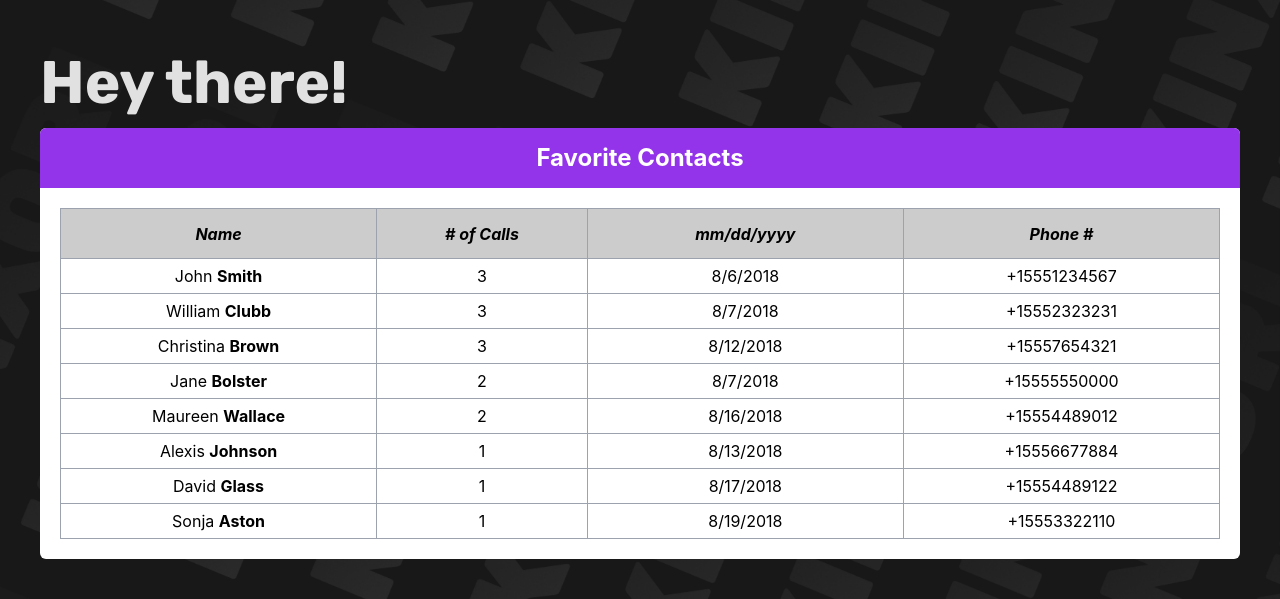
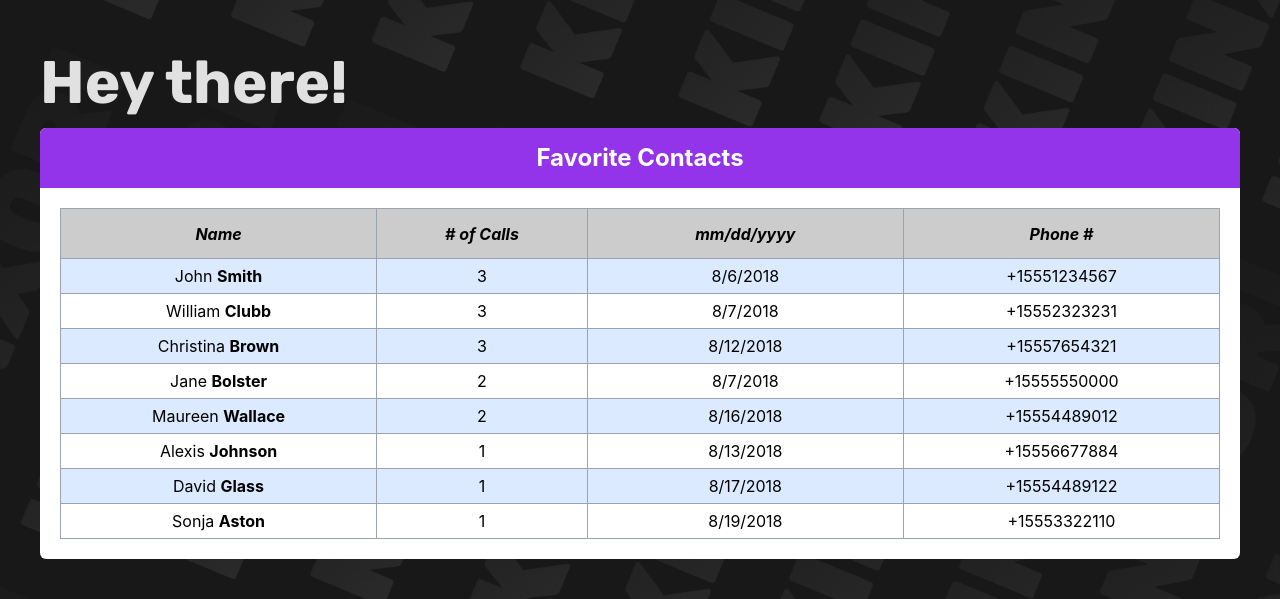
Before and after one commit to kinxori/technical-test-2, a React (Vite) app: page / in a window 1280 px wide. Shown: the part 258-857 px from the top of the page. Built offline with nearby package versions, Linux system fonts and the light colour scheme.

Commit message:
adding even subclass to apply a color

```diff
--- a/src/components/UserFilter.jsx
+++ b/src/components/UserFilter.jsx
@@ -5,7 +5,7 @@ export default function UserFilterComponent() {
   const [filteredData, setFilteredData] = useState([{}]);
 
   useEffect(() => {
-    // Removing repeated contacts
+    // Reducing repeated contacts
     const uniqueContacts = data.reduce((acc, contact) => {
       const existingContact = acc.find((c) => c.phoneNumber === contact.phoneNumber);
       if (!existingContact) {
@@ -52,7 +52,10 @@ export default function UserFilterComponent() {
             </th>
           </tr>
           {filteredData.map((item) => (
-            <tr key={item.phoneNumber + item.called} className="text-center  h-[35px]">
+            <tr
+              key={item.phoneNumber + item.called}
+              className="text-center  h-[35px] even:bg-blue-100"
+            >
               <td className="border-gray-400 border-[1px] ">
                 <h3>
                   {item.firstName} <span className="font-bold">{item.lastName}</span>
```
